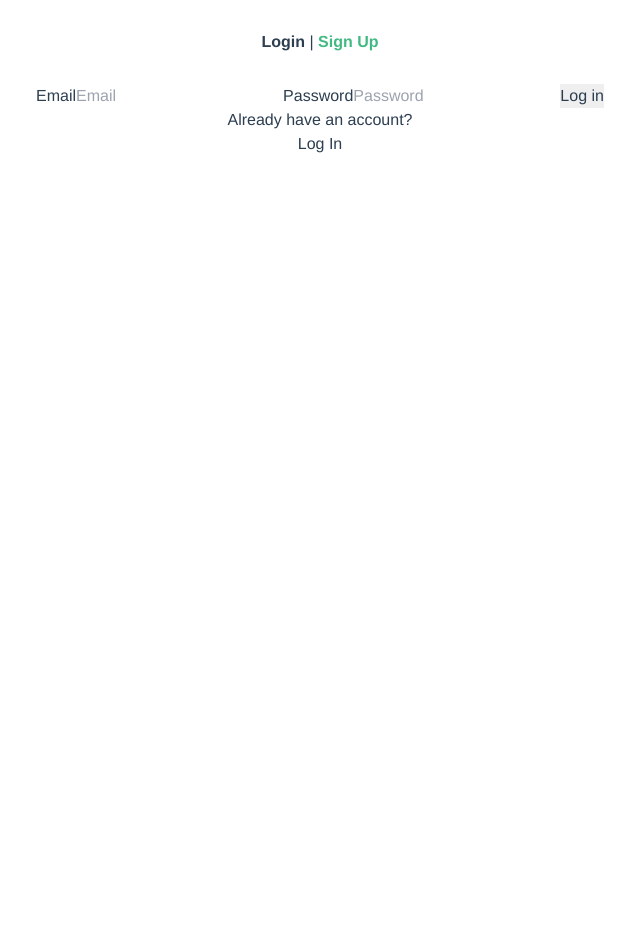
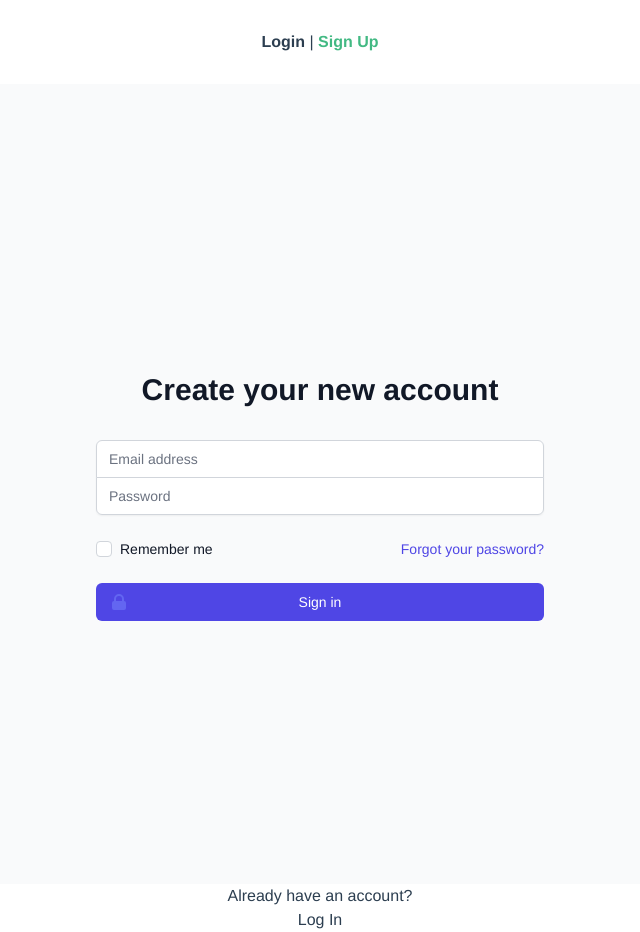
Before and after one commit to frappaaa/Vue-Firebase-Auth, a Vue app: page /signup in a window 1280 px wide. Shown: the whole page, without its empty margins (320-960 px from the left). Before the commit the page ends 800 px from the top, so only its background shows below. Built offline with nearby package versions, Linux system fonts and the light colour scheme; no server answers.

Commit message:
Modify the layout of the signup form

```diff
--- a/package.json
+++ b/package.json
@@ -8,6 +8,7 @@
   },
   "dependencies": {
     "@animxyz/core": "^0.1.1",
+    "@tailwindcss/forms": "^0.2.1",
     "firebase": "^8.2.1",
     "firebase-auth": "^0.1.2",
     "vue": "^3.0.0",
--- a/src/views/Signup.vue
+++ b/src/views/Signup.vue
@@ -1,30 +1,112 @@
 <template>
   <div class="form-signup">
+
+    <div class="min-h-screen flex items-center justify-center bg-gray-50 py-12 px-4 sm:px-6 lg:px-8">
+      <div class="max-w-md w-full space-y-8">
+        <div>
+          <h2 class="mt-6 text-center text-3xl font-extrabold text-gray-900">
+            Create your new account
+          </h2>
+        </div>
         <form
-      class="signup"
+          class="mt-8 space-y-6"
+          action="#"
+          method="POST"
           @submit.prevent="signupUser"
         >
-      <label for="email">Email</label>
           <input
+            type="hidden"
+            name="remember"
+            value="true"
+          >
+          <div class="rounded-md shadow-sm -space-y-px">
+            <div>
+              <label
+                for="email-address"
+                class="sr-only"
+              >Email address</label>
+              <input
+                id="email-address"
+                name="email"
                 type="email"
-        name="email"
-        id="email"
+                autocomplete="email"
+                required
+                class="appearance-none rounded-none relative block w-full px-3 py-2 border border-gray-300 placeholder-gray-500 text-gray-900 rounded-t-md focus:outline-none focus:ring-indigo-500 focus:border-indigo-500 focus:z-10 sm:text-sm"
+                placeholder="Email address"
                 v-model="email"
-        placeholder="Email"
               >
-      <label for="email">Password</label>
+            </div>
+            <div>
+              <label
+                for="password"
+                class="sr-only"
+              >Password</label>
               <input
+                id="password"
+                name="password"
                 type="password"
-        name="password"
-        id="password"
+                autocomplete="current-password"
+                required
+                class="appearance-none rounded-none relative block w-full px-3 py-2 border border-gray-300 placeholder-gray-500 text-gray-900 rounded-b-md focus:outline-none focus:ring-indigo-500 focus:border-indigo-500 focus:z-10 sm:text-sm"
+                placeholder="Password"
                 v-model="password"
-        placeholder="Password"
               >
+            </div>
+          </div>
+
+          <div class="flex items-center justify-between">
+            <div class="flex items-center">
               <input
+                id="remember_me"
+                name="remember_me"
+                type="checkbox"
+                class="h-4 w-4 text-indigo-600 focus:ring-indigo-500 border-gray-300 rounded"
+              >
+              <label
+                for="remember_me"
+                class="ml-2 block text-sm text-gray-900"
+              >
+                Remember me
+              </label>
+            </div>
+
+            <div class="text-sm">
+              <a
+                href="#"
+                class="font-medium text-indigo-600 hover:text-indigo-500"
+              >
+                Forgot your password?
+              </a>
+            </div>
+          </div>
+
+          <div>
+            <button
               type="submit"
-        value="Log in"
+              class="group relative w-full flex justify-center py-2 px-4 border border-transparent text-sm font-medium rounded-md text-white bg-indigo-600 hover:bg-indigo-700 focus:outline-none focus:ring-2 focus:ring-offset-2 focus:ring-indigo-500"
             >
+              <span class="absolute left-0 inset-y-0 flex items-center pl-3">
+                <!-- Heroicon name: lock-closed -->
+                <svg
+                  class="h-5 w-5 text-indigo-500 group-hover:text-indigo-400"
+                  xmlns="http://www.w3.org/2000/svg"
+                  viewBox="0 0 20 20"
+                  fill="currentColor"
+                  aria-hidden="true"
+                >
+                  <path
+                    fill-rule="evenodd"
+                    d="M5 9V7a5 5 0 0110 0v2a2 2 0 012 2v5a2 2 0 01-2 2H5a2 2 0 01-2-2v-5a2 2 0 012-2zm8-2v2H7V7a3 3 0 016 0z"
+                    clip-rule="evenodd"
+                  />
+                </svg>
+              </span>
+              Sign in
+            </button>
+          </div>
         </form>
+      </div>
+    </div>
     <div class="signup-banner">
       <h3>Already have an account?</h3>
       <router-link to="/login">Log In</router-link>
--- a/tailwind.config.js
+++ b/tailwind.config.js
@@ -1,11 +1,13 @@
 module.exports = {
   purge: ['./index.html', './src/**/*.{vue,js,ts,jsx,tsx}'],
-  darkMode: false, // or 'media' or 'class'
+  darkMode: 'media', // or 'media' or 'class'
   theme: {
     extend: {},
   },
   variants: {
     extend: {},
   },
-  plugins: [],
+  plugins: [
+    require('@tailwindcss/forms'),
+  ],
 }
```
Also changed, not shown: 1 other file (tests, documents, lock files or other folders). Lines whose indentation alone changed are shown as unchanged.
